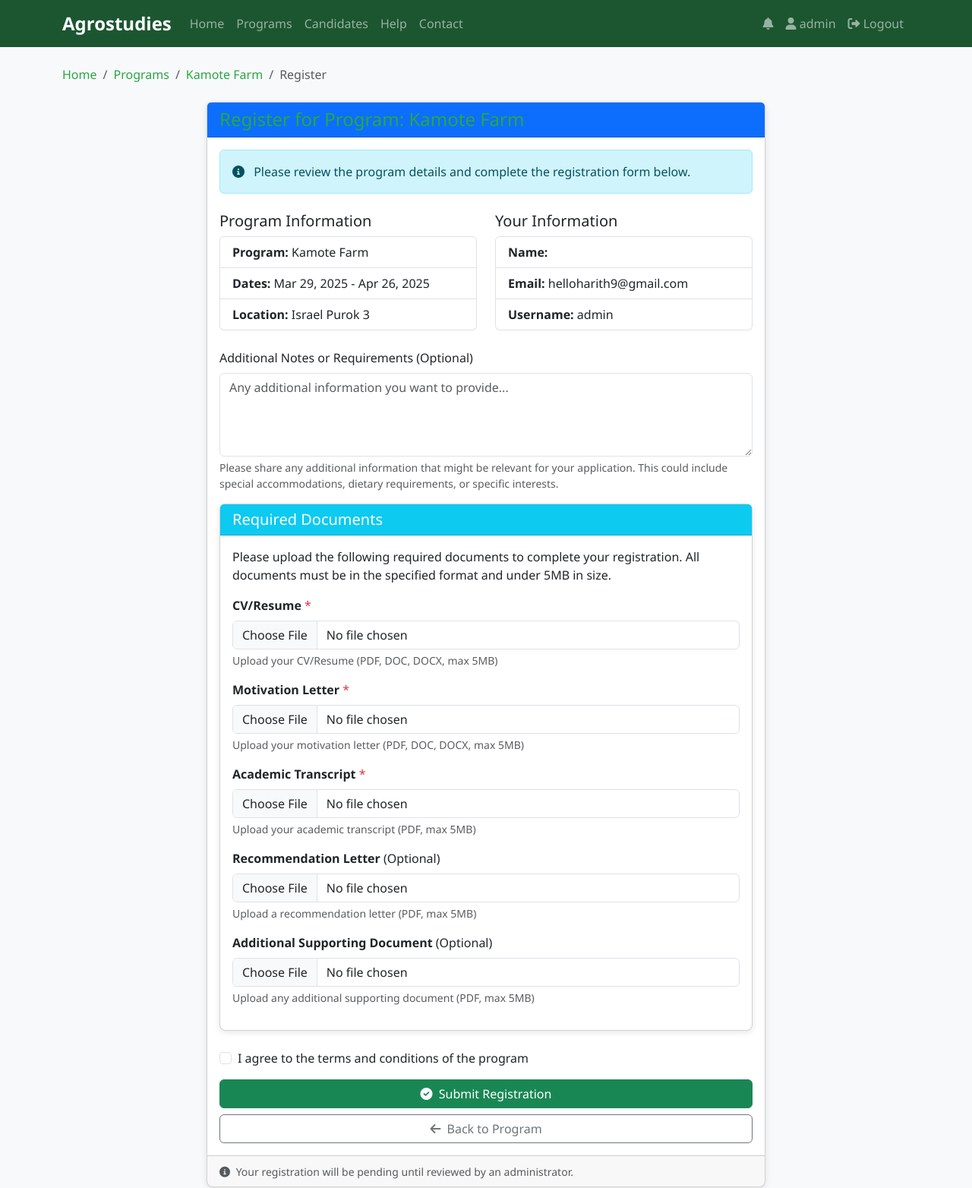
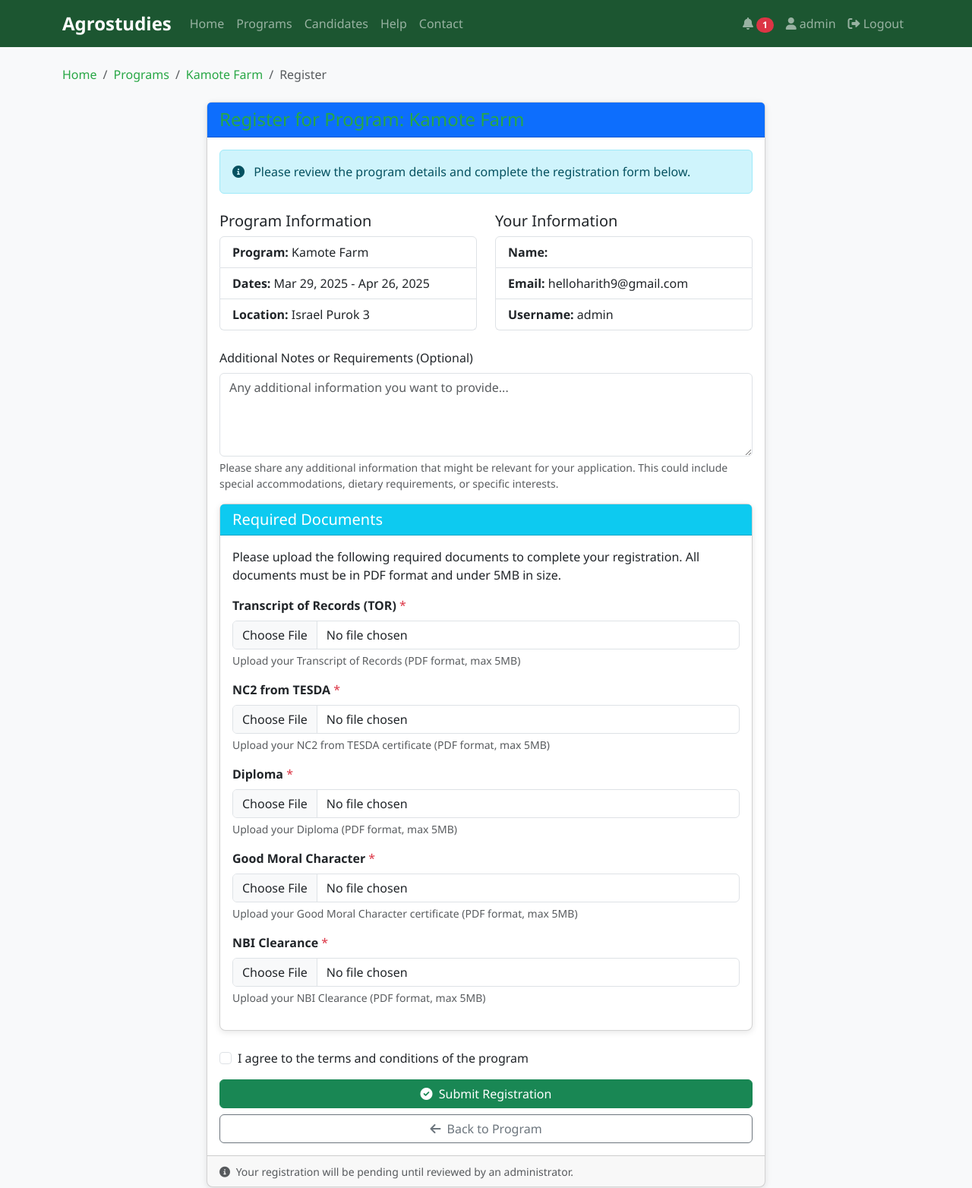
Before and after one commit to Xebec0/AgriDjangoPortal, a Django app: page /programs/1/register/ in a window 1280 px wide. Shown: the top 1564 px of the page at 76% size. Run offline with Django 4.2, Linux system fonts and the light colour scheme; a user stored in the database is signed in; data comes from the database, SQL or seed files in the repository; data that the repository does not hold is empty.

Commit message:
updatesss
Updated the Registration model to include the specific document fields:
Transcript of Records (TOR)
NC2 from TESDA
Diploma
Good Moral Character
NBI Clearance
Added document synchronization between registration and candidate profiles:
Created a method in the Registration model to copy uploaded documents to a candidate profile
Modified the program_register view to automatically link uploaded documents to the candidate profile if one exists with a matching email
Updated the registration form and template to include these specific document fields with appropriate validation and styling
Now, when a candidate uploads these documents during program registration:

The documents are saved with the registration record
If a candidate profile exists with the same email, the documents are automatically copied to that profile
This ensures that when an admin adds or views a candidate, they can see which documents have already been uploaded
You can test this functionality by:

Registering for a program and uploading the required documents
Creating a candidate profile with the same email as the registered user
Checking that the documents from the registration are reflected in the candidate profile

```diff
--- a/core/forms.py
+++ b/core/forms.py
@@ -151,77 +151,76 @@ def validate_pdf(value):
 
 class ProgramRegistrationForm(forms.ModelForm):
     # Add file fields with validators
-    cv_resume = forms.FileField(
+    tor = forms.FileField(
         validators=[validate_file_size],
         widget=forms.FileInput(attrs={'class': 'form-control'}),
-        help_text="Upload your CV/Resume (PDF, DOC, DOCX, max 5MB)",
+        help_text="Upload your Transcript of Records (PDF format, max 5MB)",
         required=True
     )
 
-    motivation_letter = forms.FileField(
+    nc2_tesda = forms.FileField(
         validators=[validate_file_size],
         widget=forms.FileInput(attrs={'class': 'form-control'}),
-        help_text="Upload your motivation letter (PDF, DOC, DOCX, max 5MB)",
+        help_text="Upload your NC2 from TESDA certificate (PDF format, max 5MB)",
         required=True
     )
 
-    transcript = forms.FileField(
+    diploma = forms.FileField(
         validators=[validate_file_size],
         widget=forms.FileInput(attrs={'class': 'form-control'}),
-        help_text="Upload your academic transcript (PDF, max 5MB)",
+        help_text="Upload your Diploma (PDF format, max 5MB)",
         required=True
     )
 
-    recommendation_letter = forms.FileField(
+    good_moral = forms.FileField(
         validators=[validate_file_size],
         widget=forms.FileInput(attrs={'class': 'form-control'}),
-        help_text="Upload a recommendation letter (PDF, max 5MB)",
-        required=False
+        help_text="Upload your Good Moral Character certificate (PDF format, max 5MB)",
+        required=True
     )
 
-    additional_document = forms.FileField(
+    nbi_clearance = forms.FileField(
         validators=[validate_file_size],
         widget=forms.FileInput(attrs={'class': 'form-control'}),
-        help_text="Upload any additional supporting document (PDF, max 5MB)",
-        required=False
+        help_text="Upload your NBI Clearance (PDF format, max 5MB)",
+        required=True
     )
 
     class Meta:
         model = Registration
-        fields = ['notes', 'cv_resume', 'motivation_letter', 'transcript',
-                 'recommendation_letter', 'additional_document']
+        fields = ['notes', 'tor', 'nc2_tesda', 'diploma', 'good_moral', 'nbi_clearance']
         widgets = {
             'notes': forms.Textarea(attrs={'rows': 4, 'class': 'form-control', 'placeholder': 'Any additional information you want to provide...'}),
         }
 
-    def clean_cv_resume(self):
-        file = self.cleaned_data.get('cv_resume')
-        if file:
-            validate_file_extension(file, ['.pdf', '.doc', '.docx'])
-        return file
-
-    def clean_motivation_letter(self):
-        file = self.cleaned_data.get('motivation_letter')
-        if file:
-            validate_file_extension(file, ['.pdf', '.doc', '.docx'])
-        return file
-
-    def clean_transcript(self):
-        file = self.cleaned_data.get('transcript')
+    def clean_tor(self):
+        file = self.cleaned_data.get('tor')
         if file:
             validate_file_extension(file, ['.pdf'])
         return file
 
-    def clean_recommendation_letter(self):
-        file = self.cleaned_data.get('recommendation_letter')
+    def clean_nc2_tesda(self):
+        file = self.cleaned_data.get('nc2_tesda')
         if file:
             validate_file_extension(file, ['.pdf'])
         return file
 
-    def clean_additional_document(self):
-        file = self.cleaned_data.get('additional_document')
+    def clean_diploma(self):
+        file = self.cleaned_data.get('diploma')
         if file:
-            validate_file_extension(file, ['.pdf', '.doc', '.docx', '.jpg', '.jpeg', '.png'])
+            validate_file_extension(file, ['.pdf'])
+        return file
+
+    def clean_good_moral(self):
+        file = self.cleaned_data.get('good_moral')
+        if file:
+            validate_file_extension(file, ['.pdf'])
+        return file
+
+    def clean_nbi_clearance(self):
+        file = self.cleaned_data.get('nbi_clearance')
+        if file:
+            validate_file_extension(file, ['.pdf'])
         return file
 
 
--- a/core/views.py
+++ b/core/views.py
@@ -289,6 +289,17 @@ def program_register(request, program_id):
 
             # Save the registration to get an ID
             registration.save()
+
+            # Try to find a candidate profile for this user
+            try:
+                # Assuming the user's email is used to match with candidate's email
+                candidate = Candidate.objects.get(email=request.user.email)
+                # Copy the uploaded documents to the candidate profile
+                registration.copy_documents_to_candidate(candidate)
+                messages.info(request, 'Your documents have been linked to your candidate profile.')
+            except Candidate.DoesNotExist:
+                # No candidate profile found, just continue
+                pass
 
             # Notify all admin users about the new registration
             admin_users = User.objects.filter(is_staff=True)
--- a/templates/program_register.html
+++ b/templates/program_register.html
@@ -84,77 +84,77 @@
                         <div class="card-body">
                             <p class="card-text mb-3">
                                 Please upload the following required documents to complete your registration.
-                                All documents must be in the specified format and under 5MB in size.
+                                All documents must be in PDF format and under 5MB in size.
                             </p>
 
-                            <!-- CV/Resume -->
+                            <!-- Transcript of Records (TOR) -->
                             <div class="mb-3">
-                                <label for="{{ form.cv_resume.id_for_label }}" class="form-label">
-                                    <strong>CV/Resume</strong> <span class="text-danger">*</span>
+                                <label for="{{ form.tor.id_for_label }}" class="form-label">
+                                    <strong>Transcript of Records (TOR)</strong> <span class="text-danger">*</span>
                                 </label>
-                                {{ form.cv_resume }}
-                                {% if form.cv_resume.errors %}
+                                {{ form.tor }}
+                                {% if form.tor.errors %}
                                     <div class="invalid-feedback d-block">
-                                        {{ form.cv_resume.errors }}
+                                        {{ form.tor.errors }}
                                     </div>
                                 {% endif %}
-                                <div class="form-text">{{ form.cv_resume.help_text }}</div>
+                                <div class="form-text">{{ form.tor.help_text }}</div>
                             </div>
 
-                            <!-- Motivation Letter -->
+                            <!-- NC2 from TESDA -->
                             <div class="mb-3">
-                                <label for="{{ form.motivation_letter.id_for_label }}" class="form-label">
-                                    <strong>Motivation Letter</strong> <span class="text-danger">*</span>
+                                <label for="{{ form.nc2_tesda.id_for_label }}" class="form-label">
+                                    <strong>NC2 from TESDA</strong> <span class="text-danger">*</span>
                                 </label>
-                                {{ form.motivation_letter }}
-                                {% if form.motivation_letter.errors %}
+                                {{ form.nc2_tesda }}
+                                {% if form.nc2_tesda.errors %}
                                     <div class="invalid-feedback d-block">
-                                        {{ form.motivation_letter.errors }}
+                                        {{ form.nc2_tesda.errors }}
                                     </div>
                                 {% endif %}
-                                <div class="form-text">{{ form.motivation_letter.help_text }}</div>
+                                <div class="form-text">{{ form.nc2_tesda.help_text }}</div>
                             </div>
 
-                            <!-- Transcript -->
+                            <!-- Diploma -->
                             <div class="mb-3">
-                                <label for="{{ form.transcript.id_for_label }}" class="form-label">
-                                    <strong>Academic Transcript</strong> <span class="text-danger">*</span>
+                                <label for="{{ form.diploma.id_for_label }}" class="form-label">
+                                    <strong>Diploma</strong> <span class="text-danger">*</span>
                                 </label>
-                                {{ form.transcript }}
-                                {% if form.transcript.errors %}
+                                {{ form.diploma }}
+                                {% if form.diploma.errors %}
                                     <div class="invalid-feedback d-block">
-                                        {{ form.transcript.errors }}
+                                        {{ form.diploma.errors }}
                                     </div>
                                 {% endif %}
-                                <div class="form-text">{{ form.transcript.help_text }}</div>
+                                <div class="form-text">{{ form.diploma.help_text }}</div>
                             </div>
 
-                            <!-- Recommendation Letter -->
+                            <!-- Good Moral Character -->
                             <div class="mb-3">
-                                <label for="{{ form.recommendation_letter.id_for_label }}" class="form-label">
-                                    <strong>Recommendation Letter</strong> (Optional)
+                                <label for="{{ form.good_moral.id_for_label }}" class="form-label">
+                                    <strong>Good Moral Character</strong> <span class="text-danger">*</span>
                                 </label>
-                                {{ form.recommendation_letter }}
-                                {% if form.recommendation_letter.errors %}
+                                {{ form.good_moral }}
+                                {% if form.good_moral.errors %}
                                     <div class="invalid-feedback d-block">
-                                        {{ form.recommendation_letter.errors }}
+                                        {{ form.good_moral.errors }}
                                     </div>
                                 {% endif %}
-                                <div class="form-text">{{ form.recommendation_letter.help_text }}</div>
+                                <div class="form-text">{{ form.good_moral.help_text }}</div>
                             </div>
 
-                            <!-- Additional Document -->
+                            <!-- NBI Clearance -->
                             <div class="mb-3">
-                                <label for="{{ form.additional_document.id_for_label }}" class="form-label">
-                                    <strong>Additional Supporting Document</strong> (Optional)
+                                <label for="{{ form.nbi_clearance.id_for_label }}" class="form-label">
+                                    <strong>NBI Clearance</strong> <span class="text-danger">*</span>
                                 </label>
-                                {{ form.additional_document }}
-                                {% if form.additional_document.errors %}
+                                {{ form.nbi_clearance }}
+                                {% if form.nbi_clearance.errors %}
                                     <div class="invalid-feedback d-block">
-                                        {{ form.additional_document.errors }}
+                                        {{ form.nbi_clearance.errors }}
                                     </div>
                                 {% endif %}
-                                <div class="form-text">{{ form.additional_document.help_text }}</div>
+                                <div class="form-text">{{ form.nbi_clearance.help_text }}</div>
                             </div>
                         </div>
                     </div>
```
Also changed, not shown: core/models.py (+20 -6 lines), core/migrations/0007_remove_registration_additional_document_and_more.py (added), db.sqlite3, 3 other files.
